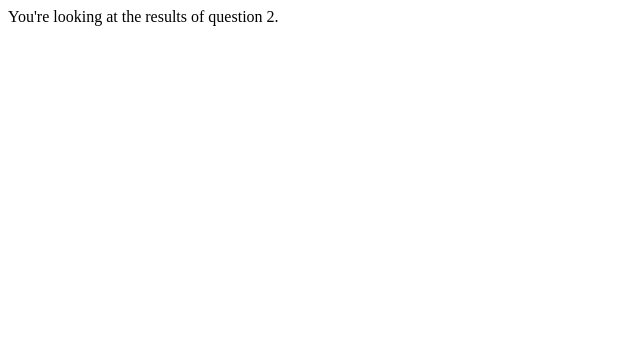
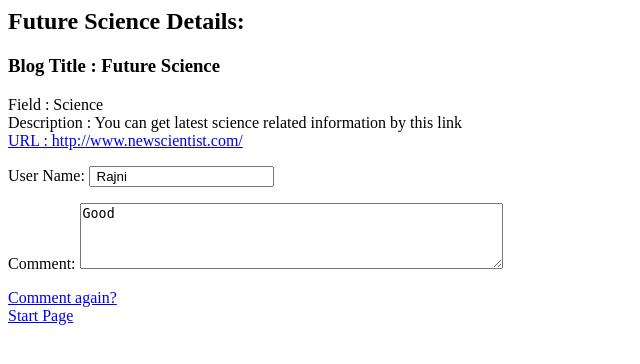
Before and after one commit to MMohan1/BlogSite, a Django app: page /blogs/2/results/ in a window 1280 px wide. Shown: the top 364 px of the page, without its empty margins (0-640 px from the left). Run offline with Django 3.2, Linux system fonts and the light colour scheme; data comes from the database, SQL or seed files in the repository; both versions use the stored data as it was after the commit.

Commit message:
adding mote template and creating blog site

```diff
--- a/Blogsite/blogs/models.py
+++ b/Blogsite/blogs/models.py
@@ -14,7 +14,7 @@ class Blog(models.Model):
         max_length=100, choices=BUILDING_MATERIALS, null=False)
     URL = models.URLField()
     Blog_Description = models.TextField()
-    pub_date = models.DateTimeField('date published')
+    pub_date = models.CharField(max_length=40)
     Like = models.IntegerField(default=0)
 
     def __str__(self):              # __unicode__ on Python 2
--- a/Blogsite/blogs/urls.py
+++ b/Blogsite/blogs/urls.py
@@ -4,13 +4,14 @@ from blogs import views
 
 urlpatterns = patterns('',
                        url(r'^$', views.index, name='index'),
+                       url(r'^add/$', views.addblock, name='addblock'),
                        # ex: /polls/5/
                        url(r'^(?P<blog_id>\d+)/$',
                            views.detail, name='detail'),
                        # ex: /polls/5/results/
-                       url(r'^(?P<question_id>\d+)/results/$',
+                       url(r'^(?P<blog_id>\d+)/results/$',
                            views.results, name='results'),
                        # ex: /polls/5/vote/
-                       url(r'^(?P<question_id>\d+)/vote/$',
+                       url(r'^(?P<blog_id>\d+)/vote/$',
                            views.vote, name='vote'),
                        )
--- a/Blogsite/blogs/views.py
+++ b/Blogsite/blogs/views.py
@@ -10,13 +10,26 @@ from blogs.models import Blog, Action
 
 
 def index(request):
-    latest_blog_list = Blog.objects.order_by('-pub_date')[:5]
-    context = {'latest_blog_list': latest_blog_list}
-    return render(request, 'blogs/index.html', context)
+    if request.POST == {}:
+        latest_blog_list = Blog.objects.order_by('-pub_date')[:5]
+        context = {'latest_blog_list': latest_blog_list}
+        return render(request, 'blogs/index.html', context)
+    else:
+        try:
+            if (request.POST['url'] == u' ' or request.POST['description'] == u'' or request.POST['value'] == u' ' or request.POST['url'] == u' ' or request.POST['blog_title'] == u' ' or request.POST['date'] == u' '):
+                raise Exception("Enter value")
+            else:
+                action_obj = Blog(Blog_Title=request.POST['blog_title'], Blog_Field=request.POST[
+                    'value'], URL=request.POST['url'], Blog_Description=request.POST['description'], pub_date=request.POST['date'])
+        except Exception:
+            return render(request, 'blogs/addblock.html', {'error_message': "Please Enter Full Information."})
+        else:
+            action_obj.save()
+            return HttpResponseRedirect(reverse('blogs:index'))
 
-    """latest_blog_list = Blog.objects.order_by('-pub_date')[:5]
-    output = ', '.join([p.Blog_Title for p in latest_blog_list])
-    return HttpResponse(output)"""
+
+def addblock(request):
+    return render(request, 'blogs/addblock.html')
 
 
 def detail(request, blog_id):
@@ -25,10 +38,33 @@ def detail(request, blog_id):
     # return HttpResponse("You're looking at blog %s." % blog_id)
 
 
-def results(request, question_id):
-    response = "You're looking at the results of question %s."
-    return HttpResponse(response % question_id)
+def results(request, blog_id):
+    blog = get_object_or_404(Blog, pk=blog_id)
+    return render(request, 'blogs/results.html', {'blog': blog})
 
 
-def vote(request, question_id):
-    return HttpResponse("You're voting on question %s." % question_id)
+def addblog(request):
+    #blog = get_object_or_404(Blog, pk=blog_id)
+    return render(request, 'blogs/index.html')
+
+
+def vote(request, blog_id):
+    blog = get_object_or_404(Blog, pk=blog_id)
+    try:
+        if (request.POST['user_name'] == u' ' or request.POST['comment'] == u''):
+            raise Exception("Enter value")
+        else:
+            action_obj = Action(Blog_Title=blog, User_Name=request.POST[
+                'user_name'], Comment=request.POST['comment'])
+    except Exception:
+        # Redisplay the question voting form.
+        return render(request, 'blogs/details.html', {
+            'blog': blog,
+            'error_message': "Please comment and write user name.",
+        })
+    else:
+        #selected_choice.votes += 1
+        action_obj.save()
+        # comment.save()
+        # Always return an HttpResponseRedirect after successfully dealing
+        return HttpResponseRedirect(reverse('blogs:results', args=(blog.id,)))
--- a/Blogsite/templates/blogs/details.html
+++ b/Blogsite/templates/blogs/details.html
@@ -5,7 +5,7 @@
 <a>Description : {{blog.Blog_Description}}</a><br>
 <a href={{blog.URL}}>URL : {{blog.URL}}</a><br>
 <a>Likes : {{blog.Like}}</a><br>
-
+{% if error_message %}<p><strong>{{ error_message }}</strong></p>{% endif %}
 <form action="{% url 'blogs:vote' blog.id %}" method="post">
 {% csrf_token %}
 <p><label for="id_name">User Name:</label>
@@ -15,3 +15,4 @@
 <input type="submit" id = "submit" value="Save" />
 <input type="submit" id = "submit_vote" value="Like And Save" />
 </form>
+<a href="{% url 'blogs:index' %}">Start Page</a>
--- a/Blogsite/templates/blogs/index.html
+++ b/Blogsite/templates/blogs/index.html
@@ -1,9 +1,13 @@
+<h2>All Blogs are Listed here please click any one to get more information</h2>
+<h3>
 {% if latest_blog_list %}
     <ul>
     {% for blog in latest_blog_list %}
-        <li><a href="/blogs/{{ blog.id }}/">{{ blog.Blog_Title }}</a></li>
+        <li><a href="{% url 'blogs:detail' blog.id %}">{{ blog.Blog_Title }}</a></li>
     {% endfor %}
     </ul>
 {% else %}
     <p>No blog are available.</p>
 {% endif %}
+</h3>
+<h2><a href="{% url 'blogs:addblock' %}">Add Blog</a></h2>
--- a/Blogsite/templates/blogs/results.html
+++ b/Blogsite/templates/blogs/results.html
@@ -1,9 +1,16 @@
-<h1>{{ question.question_text }}</h1>
+<h2>{{ blog.Blog_Title }} Details:<h2>
+<h3>Blog Title : {{ blog.Blog_Title }}</h3>
+<a>Field : {{blog.Blog_Field}}</a><br>
+<a>Description : {{blog.Blog_Description}}</a><br>
+<a href={{blog.URL}}>URL : {{blog.URL}}</a><br>
+{% for rec in blog.action_set.all %}
+<p><label for="id_name">User Name:</label>
+   <input type="text" name="user_name" id="user_name_{{blog.id}}" value="{{rec.User_Name}} " ></p>
+<p><label for="id_comment">Comment:</label>
+  <textarea rows="4" cols="50" name="comment" id="comment_{{blog.id}}" value="">{{rec.Comment}}</textarea><p>
 
-<ul>
-{% for choice in question.choice_set.all %}
-    <li>{{ choice.choice_text }} -- {{ choice.votes }} vote{{ choice.votes|pluralize }}</li>
 {% endfor %}
-</ul>
 
-<a href="{% url 'polls:detail' question.id %}">Vote again?</a>
+
+<a href="{% url 'blogs:detail' blog.id %}">Comment again?</a><br>
+<a href="{% url 'blogs:index' %}">Start Page</a>
```
Also changed, not shown: Blogsite/templates/blogs/addblock.html (added, +43 -0 lines), Blogsite/db.sqlite3.
